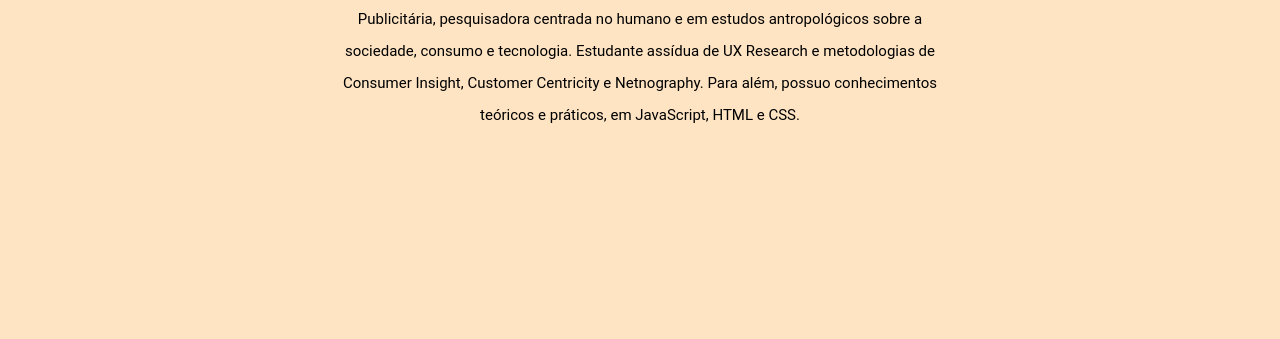
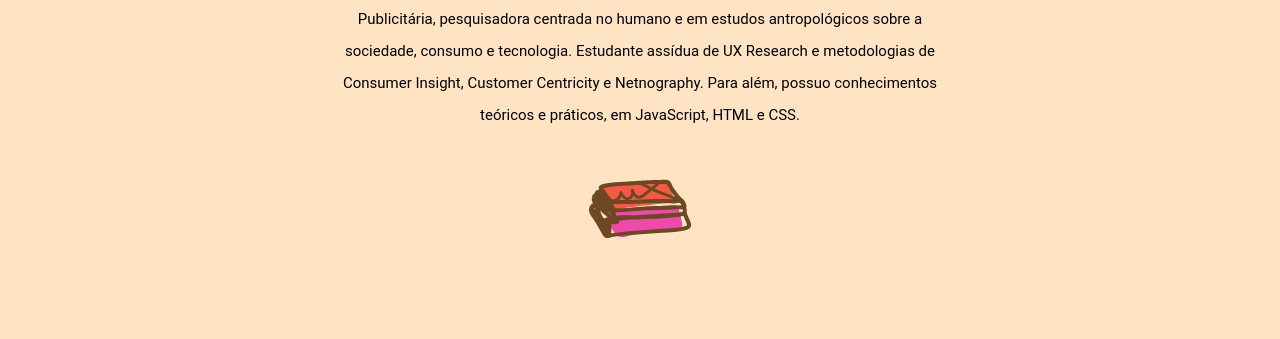
Before and after one commit to angelaluiza/projeto-final-PretaLab2, a plain HTML site: page index.html in a window 1280 px wide. Shown: the part 461-800 px from the top of the page. Drawn offline with Linux system fonts and the light colour scheme.

Commit message:
subindo alterações

```diff
--- a/index.html
+++ b/index.html
@@ -39,6 +39,10 @@
                     Estudante assídua de UX Research e metodologias de Consumer Insight, Customer Centricity e Netnography.
                     Para além, possuo conhecimentos teóricos e práticos, em JavaScript, HTML e CSS.
                 </p>
+            </div>
+
+            <div>
+                <img src="img/icon_ux.png" alt="ilustração autoral de livros de UX">
             </div>
         </section>
         <section id="Formação">
--- a/style.css
+++ b/style.css
@@ -44,7 +44,7 @@ li {
 }
 
 .principal {
-    height: 130vh;
+    height: 160vh;
     display: flex;
     background-color: bisque;
 }
```
Also changed, not shown: img/icon_ux.png (added).
